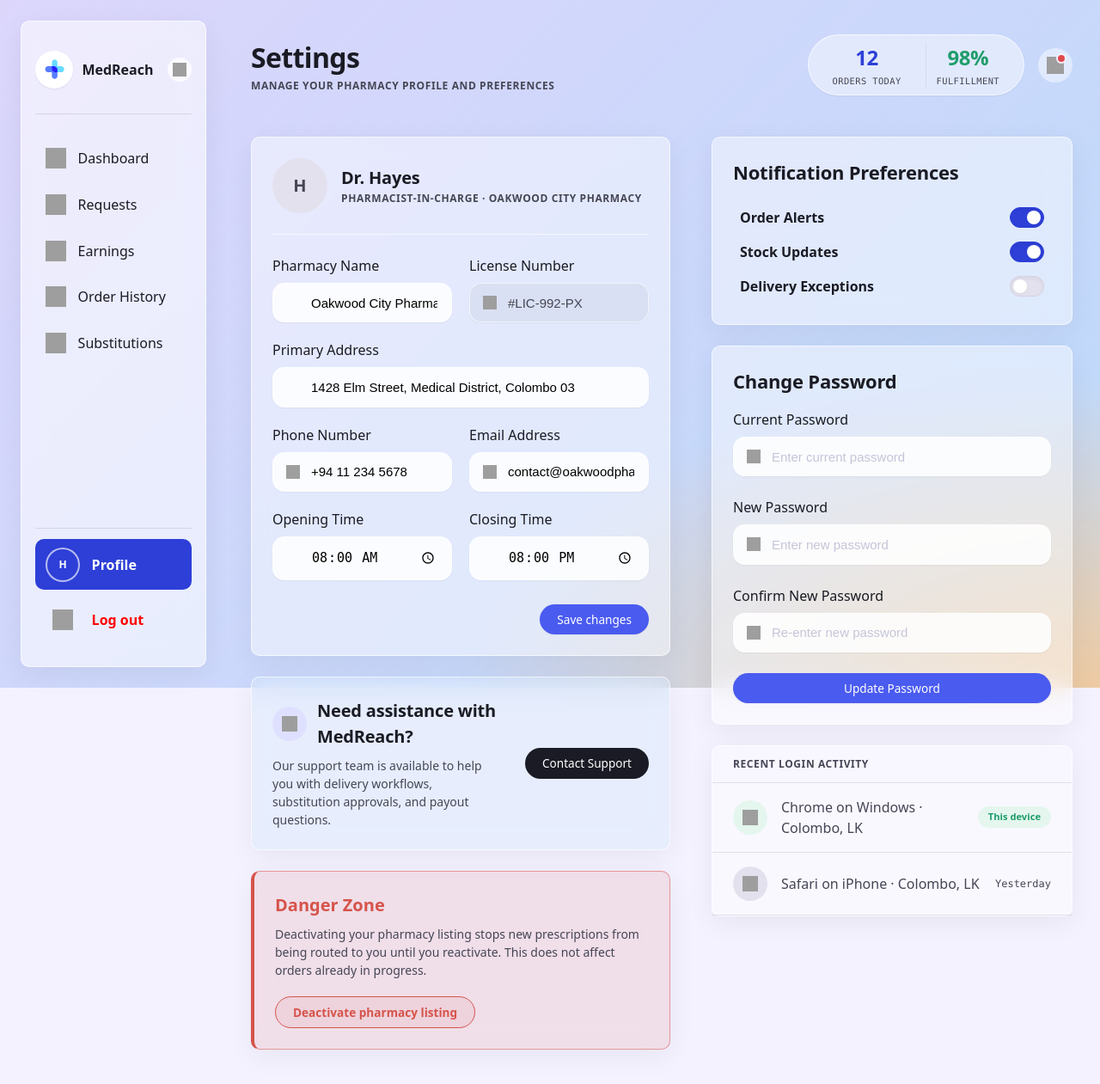
After one commit to Med-Reach-UCSC/MedReach, a PHP site: page /pharmacy-settings.php in a window 1280 px wide. The commit adds this page. Shown: the whole page at 86% size. Run offline with PHP 8.4, Linux system fonts and the light colour scheme; grey boxes are pictures that could not be loaded.

Commit message:
feat(pharmacy): add profile & settings page

```diff
--- /dev/null
+++ b/pharmacy-settings.php
@@ -0,0 +1,3 @@
+<?php
+// MedReach - Pharmacist settings entry point
+require __DIR__ . '/presentation/views/pharmacy/settings.php';
--- a/presentation/views/partials/sidebar-pharmacy.php
+++ b/presentation/views/partials/sidebar-pharmacy.php
@@ -55,7 +55,7 @@ $mr_sidebar_links = [
     <div class="mr-sidebar__footer">
       <a
         class="mr-sidebar__link mr-sidebar__link--profile<?= $active === 'profile' ? ' is-active' : '' ?>"
-        href="#"
+        href="pharmacy-settings.php"
         title="Dr. Hayes"
         aria-label="Profile"
         <?= $active === 'profile' ? 'aria-current="page"' : '' ?>
--- /dev/null
+++ b/presentation/views/pharmacy/settings.php
@@ -0,0 +1,261 @@
+<?php
+// MedReach - Pharmacy profile & settings (presentation tier: HTML output only)
+// Converted from docs/pharmacist-setting.php (Tailwind mockup) onto the mr-
+// component system — this is the pharmacist's equivalent of
+// patient/profile.php, so it reuses that page's exact components: mr-field
+// / mr-auth-form--grid (profile fields), mr-switch (notification toggles),
+// mr-auth-form (password fields), mr-policy-card (earnings.php's policy
+// widget, repurposed as a support card). No new CSS.
+//
+// Defects fixed vs the mockup: dropped the Tailwind CDN/Google Fonts/inline
+// theme config (external library, not project CSS per CLAUDE.md) for the
+// project's own --mr- token system; dropped the standalone glass side-nav
+// and hotlinked avatar for the shared sidebar-pharmacy.php partial, wired
+// to the footer "Profile" link exactly like sidebar-patient.php does for
+// profile.php (was a dead "#" link); dropped the decorative gradient
+// "Need assistance?" promo card rather than invent a one-off CSS component
+// for it — replaced with the project's existing mr-policy-card treatment
+// (same one earnings.php uses) so support info reuses a real component;
+// moved the license-number lock icon to the left of the field to match
+// every other icon-field in the project (profile.php's password fields)
+// instead of the mockup's one-off right-side icon; added a Confirm New
+// Password field to match profile.php's password form exactly instead of
+// the mockup's unconfirmed 2-field version.
+//
+// Follow-up pass (defects flagged after first render): the field grid was
+// still capped at the modal's 431px width inside a much wider dash card,
+// leaving a dead gap and truncating values — widened via a scoped
+// .mr-dash-card .mr-auth-form--grid CSS rule instead of resizing the
+// shared modal grid; folded the pharmacist identity (avatar/name/pharmacy)
+// into the profile card head via the existing mr-profile-card__identity
+// pattern from patient/profile.php, since this page is the sidebar's
+// "Profile" destination but previously showed no name anywhere; added the
+// same order-fulfillment stat capsules orders.php uses in its header;
+// added a Danger Zone card (mr-danger-card, same component as
+// patient/profile.php's) and a Recent Login Activity card (mr-notif-list,
+// same data pattern as patient/profile.php's) — both existed on the
+// patient profile page but were missing here.
+$active = 'profile';
+?>
+<!DOCTYPE html>
+<html lang="en">
+<head>
+  <meta charset="utf-8">
+  <meta name="viewport" content="width=device-width, initial-scale=1">
+  <title>Settings — MedReach</title>
+  <link rel="stylesheet" href="presentation/assets/css/style.css">
+</head>
+<body class="mr-page-profile">
+
+  <div class="mr-dashboard">
+    <?php require __DIR__ . '/../partials/sidebar-pharmacy.php'; ?>
+
+    <main class="mr-dash-main">
+      <header class="mr-dash-header">
+        <div>
+          <h1>Settings</h1>
+          <p class="mr-eyebrow">Manage your pharmacy profile and preferences</p>
+        </div>
+
+        <div class="mr-dash-header__actions">
+          <div class="mr-dash-stats">
+            <div class="mr-dash-stat">
+              <strong class="mr-dash-stat__value mr-dash-stat__value--active">12</strong>
+              <span>Orders today</span>
+            </div>
+            <div class="mr-dash-stat">
+              <strong class="mr-dash-stat__value mr-dash-stat__value--delivered">98%</strong>
+              <span>Fulfillment</span>
+            </div>
+          </div>
+
+          <a class="mr-notif-btn mr-notif-btn--header" href="notifications.php" aria-label="Notifications">
+            <img src="https://img.icons8.com/ios-filled/50/1a1b24/appointment-reminders.png" alt="">
+            <span class="mr-notif-btn__dot" aria-hidden="true"></span>
+          </a>
+        </div>
+      </header>
+
+      <div class="mr-dash-content">
+        <div class="mr-dash-col">
+
+          <section class="mr-card mr-dash-card mr-profile-card">
+            <div class="mr-profile-card__head">
+              <div class="mr-profile-card__identity">
+                <span class="mr-avatar mr-avatar--profile">H</span>
+                <div>
+                  <h2>Dr. Hayes</h2>
+                  <span class="mr-eyebrow">Pharmacist-in-charge &middot; Oakwood City Pharmacy</span>
+                </div>
+              </div>
+            </div>
+
+            <form class="mr-auth-form mr-auth-form--grid">
+              <label class="mr-field">
+                <span>Pharmacy Name</span>
+                <div class="mr-field__input">
+                  <input type="text" value="Oakwood City Pharmacy">
+                </div>
+              </label>
+              <label class="mr-field">
+                <span>License Number</span>
+                <div class="mr-field__input">
+                  <img class="mr-field__icon" src="https://img.icons8.com/ios-filled/50/757687/lock--v1.png" alt="">
+                  <input type="text" value="#LIC-992-PX" readonly>
+                </div>
+              </label>
+              <label class="mr-field mr-field--span2">
+                <span>Primary Address</span>
+                <div class="mr-field__input">
+                  <input type="text" value="1428 Elm Street, Medical District, Colombo 03">
+                </div>
+              </label>
+              <label class="mr-field">
+                <span>Phone Number</span>
+                <div class="mr-field__input">
+                  <img class="mr-field__icon" src="https://img.icons8.com/ios-filled/50/757687/phone.png" alt="">
+                  <input type="tel" value="+94 11 234 5678">
+                </div>
+              </label>
+              <label class="mr-field">
+                <span>Email Address</span>
+                <div class="mr-field__input">
+                  <img class="mr-field__icon" src="https://img.icons8.com/ios-filled/50/757687/mail.png" alt="">
+                  <input type="email" value="contact@oakwoodpharmacy.lk">
+                </div>
+              </label>
+              <label class="mr-field">
+                <span>Opening Time</span>
+                <div class="mr-field__input">
+                  <input type="time" value="08:00">
+                </div>
+              </label>
+              <label class="mr-field">
+                <span>Closing Time</span>
+                <div class="mr-field__input">
+                  <input type="time" value="20:00">
+                </div>
+              </label>
+
+              <div class="mr-modal__actions mr-field--span2">
+                <button type="submit" class="mr-btn mr-btn--primary mr-btn--sm">Save changes</button>
+              </div>
+            </form>
+          </section>
+
+          <section class="mr-card mr-policy-card mr-policy-card--wide">
+            <div class="mr-policy-card__body">
+              <div class="mr-policy-card__head">
+                <span class="mr-icon-badge mr-icon-badge--info">
+                  <img src="https://img.icons8.com/ios-filled/50/0a7fb5/customer-support.png" alt="">
+                </span>
+                <h2>Need assistance with MedReach?</h2>
+              </div>
+              <p>Our support team is available to help you with delivery workflows, substitution approvals, and payout questions.</p>
+            </div>
+            <a href="#" class="mr-btn mr-btn--dark mr-btn--sm">Contact Support</a>
+          </section>
+
+          <section class="mr-card mr-dash-card mr-danger-card">
+            <h2>Danger Zone</h2>
+            <p>Deactivating your pharmacy listing stops new prescriptions from being routed to you until you reactivate. This does not affect orders already in progress.</p>
+            <button type="button" class="mr-btn mr-btn--danger-outline mr-btn--sm">Deactivate pharmacy listing</button>
+          </section>
+
+        </div>
+
+        <div class="mr-dash-col">
+
+          <section class="mr-card mr-dash-card">
+            <div class="mr-dash-card__head">
+              <h2>Notification Preferences</h2>
+            </div>
+
+            <div class="mr-pharmacy-row">
+              <strong>Order Alerts</strong>
+              <label class="mr-switch">
+                <input type="checkbox" checked>
+                <span class="mr-switch__track"></span>
+              </label>
+            </div>
+            <div class="mr-pharmacy-row">
+              <strong>Stock Updates</strong>
+              <label class="mr-switch">
+                <input type="checkbox" checked>
+                <span class="mr-switch__track"></span>
+              </label>
+            </div>
+            <div class="mr-pharmacy-row">
+              <strong>Delivery Exceptions</strong>
+              <label class="mr-switch">
+                <input type="checkbox">
+                <span class="mr-switch__track"></span>
+              </label>
+            </div>
+          </section>
+
+          <section class="mr-card mr-dash-card">
+            <div class="mr-dash-card__head">
+              <h2>Change Password</h2>
+            </div>
+
+            <form class="mr-auth-form">
+              <label class="mr-field">
+                <span>Current Password</span>
+                <div class="mr-field__input">
+                  <img class="mr-field__icon" src="https://img.icons8.com/ios-filled/50/757687/lock--v1.png" alt="">
+                  <input type="password" placeholder="Enter current password">
+                </div>
+              </label>
+              <label class="mr-field">
+                <span>New Password</span>
+                <div class="mr-field__input">
+                  <img class="mr-field__icon" src="https://img.icons8.com/ios-filled/50/757687/lock--v1.png" alt="">
+                  <input type="password" placeholder="Enter new password">
+                </div>
+              </label>
+              <label class="mr-field">
+                <span>Confirm New Password</span>
+                <div class="mr-field__input">
+                  <img class="mr-field__icon" src="https://img.icons8.com/ios-filled/50/757687/lock--v1.png" alt="">
+                  <input type="password" placeholder="Re-enter new password">
+                </div>
+              </label>
+              <button type="submit" class="mr-btn mr-btn--primary mr-btn--sm">Update Password</button>
+            </form>
+          </section>
+
+          <section class="mr-card mr-notif-list">
+            <div class="mr-notif-list__section">
+              <span class="mr-eyebrow">Recent Login Activity</span>
+            </div>
+
+            <div class="mr-notif-item">
+              <span class="mr-icon-badge mr-icon-badge--success">
+                <img src="https://img.icons8.com/ios-filled/50/1f9d6b/checkmark.png" alt="">
+              </span>
+              <span class="mr-notif-item__info">
+                <span class="mr-notif-item__title">Chrome on Windows &middot; Colombo, LK</span>
+              </span>
+              <span class="mr-badge mr-badge--success mr-badge--case-normal">This device</span>
+            </div>
+
+            <div class="mr-notif-item">
+              <span class="mr-icon-badge mr-icon-badge--muted">
+                <img src="https://img.icons8.com/ios-filled/50/454655/document.png" alt="">
+              </span>
+              <span class="mr-notif-item__info">
+                <span class="mr-notif-item__title">Safari on iPhone &middot; Colombo, LK</span>
+              </span>
+              <span class="mr-notif-item__time">Yesterday</span>
+            </div>
+          </section>
+
+        </div>
+      </div>
+    </main>
+  </div>
+
+  <script src="presentation/assets/js/main.js"></script>
+</body>
+</html>
```
